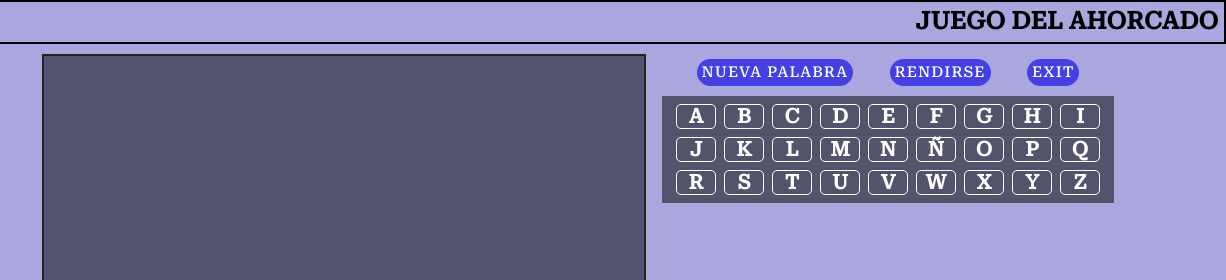
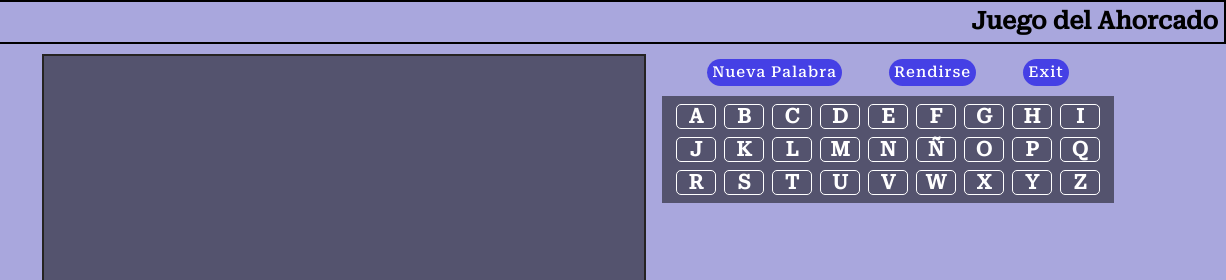
Before and after one commit to viticojavier/Ahorcado, a plain HTML site: page index.html in a window 1280 px wide. Shown: the top 280 px of the page, 54-1280 px from the left. Drawn offline with Linux system fonts and the light colour scheme.

Commit message:
Add files via upload

```diff
--- a/css/style.css
+++ b/css/style.css
@@ -10,7 +10,7 @@
     color: black;
     display: flex;
     justify-content: space-between;
-    text-transform: uppercase;
+    /* text-transform: uppercase; */
     align-items: center;
     padding: 6px;
 }
@@ -68,7 +68,7 @@ canvas {
     font-size: 15px;
     border: none;
     color: white;
-    text-transform: uppercase;
+    /* text-transform: uppercase; */
     letter-spacing: 1px;
     border-radius: 15px;
 }
@@ -118,7 +118,7 @@ canvas {
     padding: 0px;
     font-size: 20px;
     font-weight: bold;
-    text-transform: uppercase;
+    /* text-transform: uppercase; */
     list-style: none;
     cursor: pointer;
     border-radius: 5px;
```
